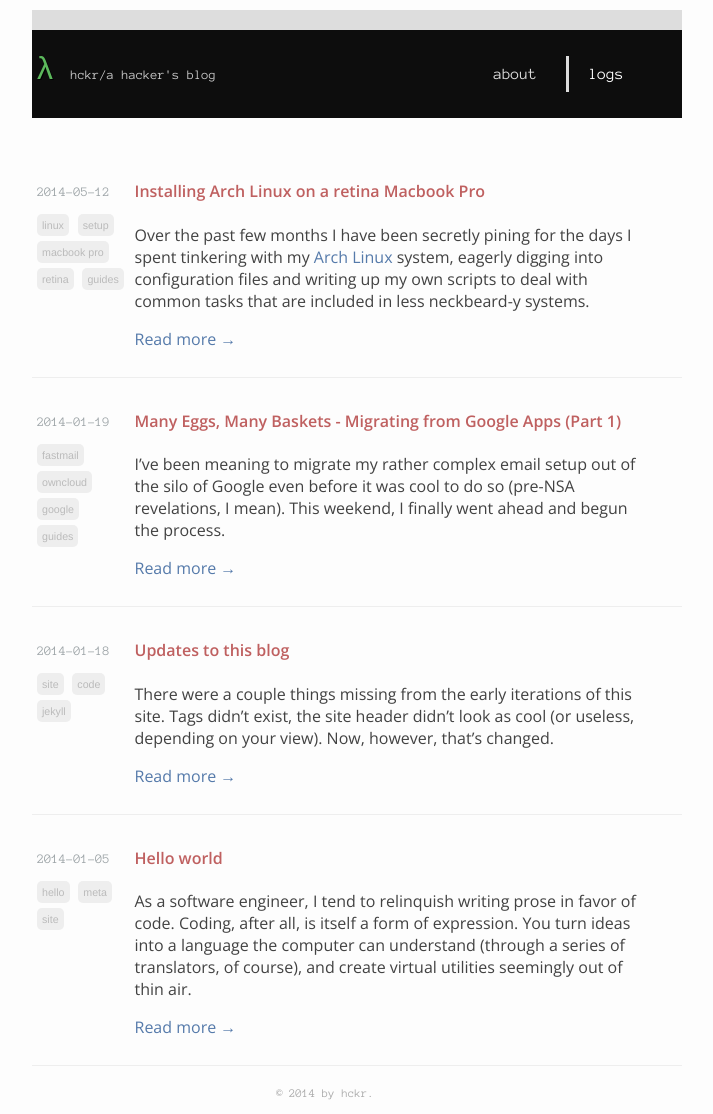
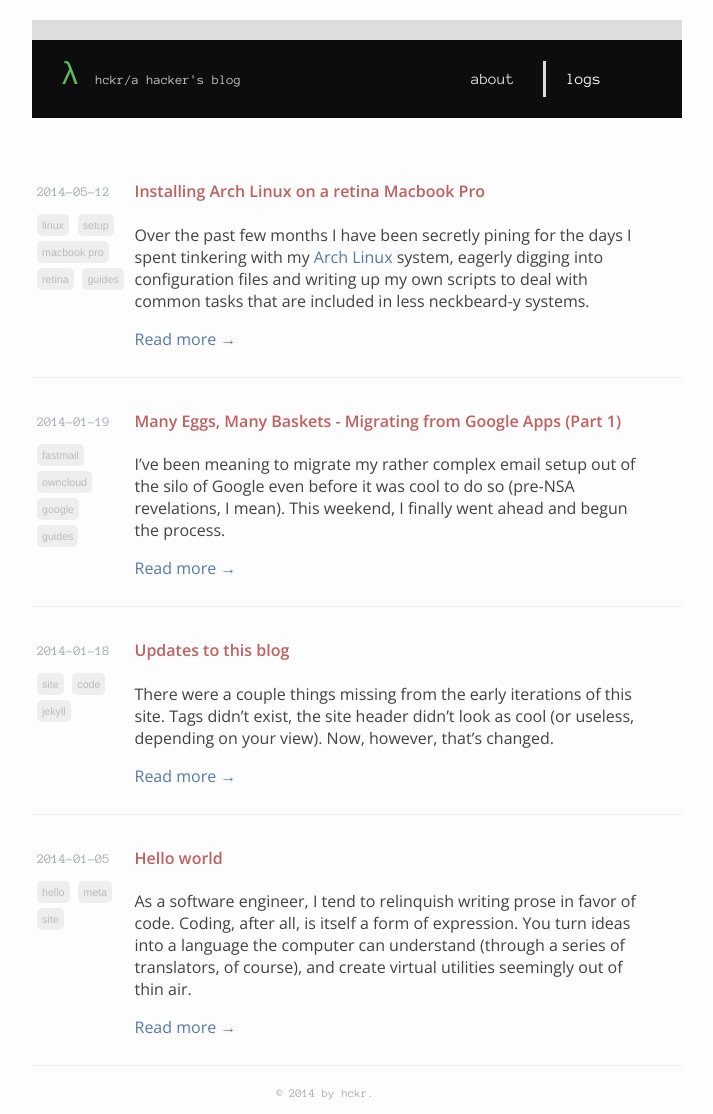
Before and after one commit to bitjockey42/astrohckr.github.io, a Jekyll site: the page built from index.md, in a window 1280 px wide. Shown: the whole page, without its empty margins (283-996 px from the left). Built offline with Jekyll 4.4.1, drawn with Linux system fonts in a browser that asks for light colours; some web fonts are replaced; Markdown is read by kramdown in place of the engine named in the settings.

Commit message:
Adjusted the padding in the header.

```diff
--- a/assets/stylesheets/header.css
+++ b/assets/stylesheets/header.css
@@ -1,7 +1,7 @@
 .header {
-    margin-top: 10px;
+    margin-top: 20px;
     margin-bottom: 30px;
-    padding: 5px;
+    padding: 0px 30px;
     font-family: 'Anonymous Pro', sans-serif;
     background: #0d0d0d;
     border-top: solid 20px #ddd;
```
